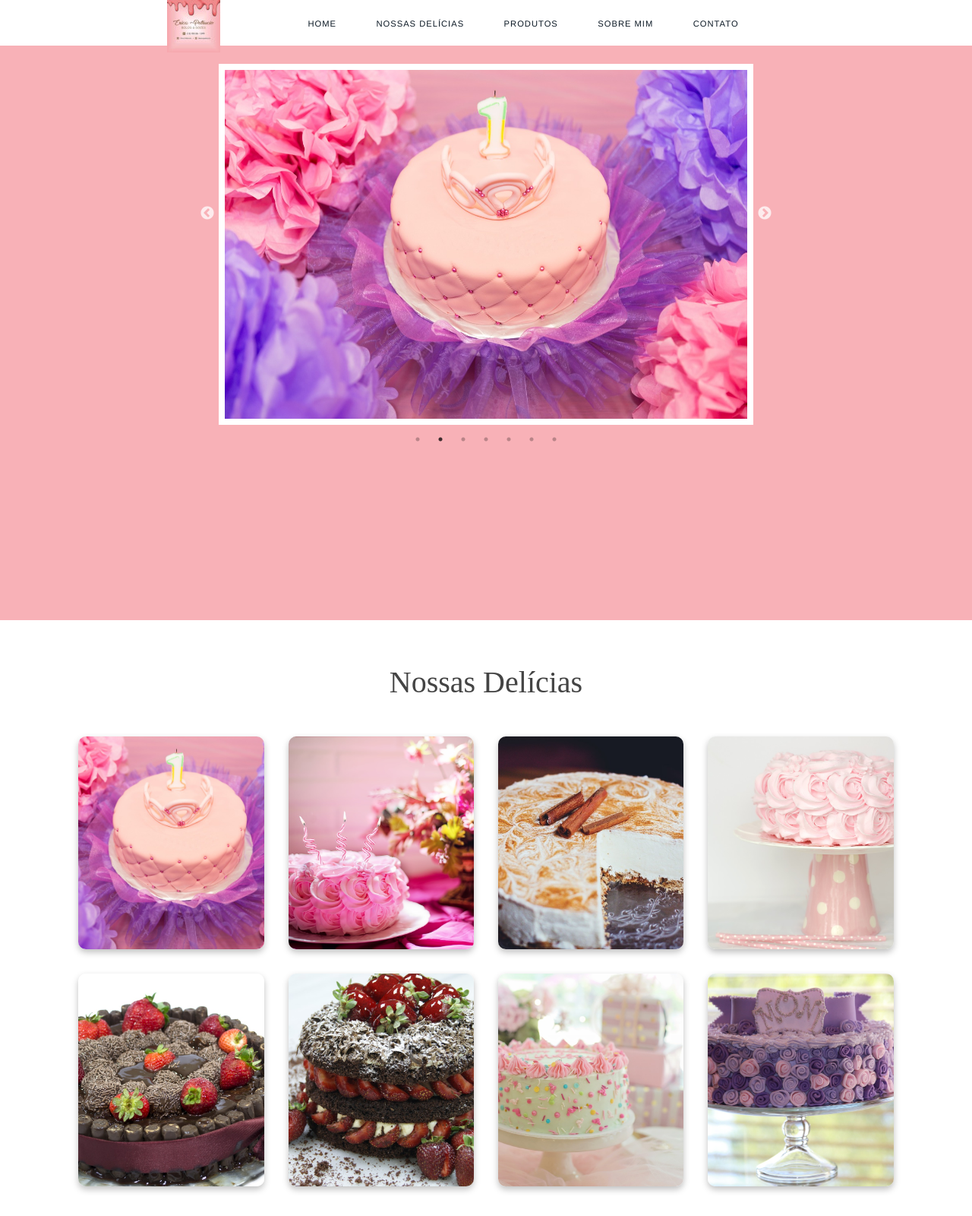
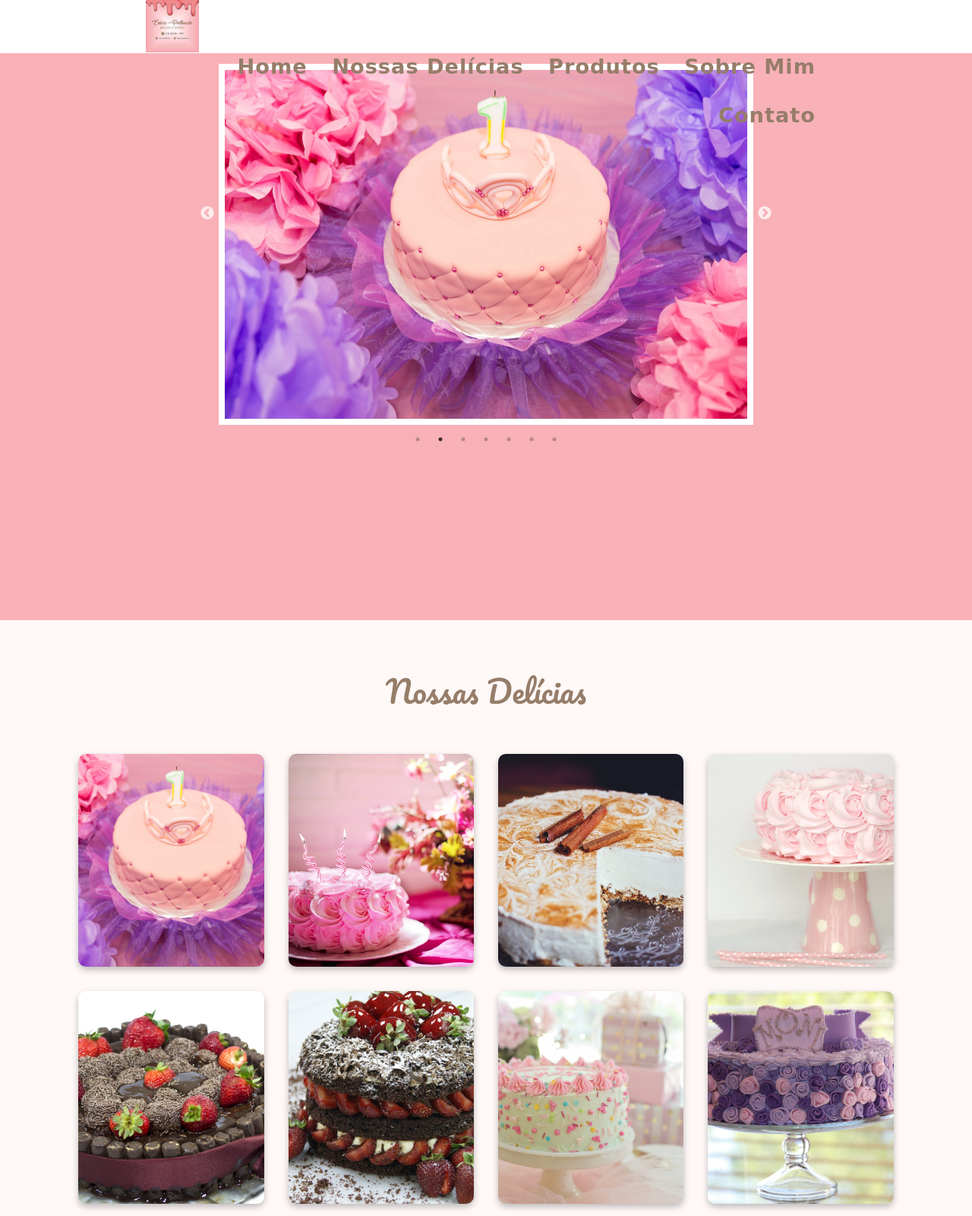
Before and after one commit to MDanielMacedo/siteErica, a plain HTML site: page index.html in a window 1280 px wide. Shown: the top 1600 px of the page at 76% size. Drawn offline with nearby package versions, Linux system fonts and the light colour scheme; files whose address does not match are found by name; a web font is replaced by a local one.

Commit message:
detalhes card flip

```diff
--- a/css/style.css
+++ b/css/style.css
@@ -1,3 +1,4 @@
+@import url('https://fonts.googleapis.com/css2?family=Allura&family=Arizonia&family=Pacifico&display=swap');
 * {
     border: 0;
     box-sizing: border-box;
@@ -17,7 +18,7 @@ body {
 
 a {
     color: inherit;
-    font-family: inherit;
+    font-family: 'Arizonia', cursive;
     font-size: inherit;
     text-decoration: none;
 }
@@ -31,7 +32,7 @@ a {
     color: rgb(13, 26, 38);
     position: fixed;
     top: 0;
-    height: 60px;
+    height: 70px;
     line-height: 60px;
     width: 100vw;
     z-index: 10;
@@ -57,15 +58,12 @@ a {
 
 .logo {
     float: left;
-    margin-left: 28px;
     height: 60px;
-    letter-spacing: 1px;
-    text-transform: uppercase;
 }
 
 @media(max-width: 768px) {
     .logo {
-        margin-left: 5px;
+        margin-left: 10px;
     }
 }
 
@@ -97,26 +95,40 @@ a {
 }
 
 #navbar li a {
-    color: rgb(13, 26, 38);
+    color: #967D69;
     display: block;
-    font-size: 0.7em;
+    font-size: 1.7em;
+    font-weight: 900;
     height: 50px;
     letter-spacing: 1px;
-    margin: 0 20px;
-    padding: 0 4px;
+    margin: 0 14px;
     position: relative;
     text-decoration: none;
-    text-transform: uppercase;
+    /* text-transform: uppercase; */
     transition: all 0.5s ease;
     -webkit-transition: all 0.5s ease;
 }
 
 #navbar li a:hover {
     /* border-bottom: 1px solid rgb(28, 121, 184); */
-    color: rgb(28, 121, 184);
+    color: #E7686F;
     transition: all 1s ease;
     -webkit-transition: all 1s ease;
 }
+
+@media(max-width: 1170px){
+    #navbar li a{
+       font-size: 0.8em;
+       margin: 0 12px;
+    }
+}
+@media(max-width: 960px){
+    #navbar li a{
+       font-size: 0.6em;
+       margin: 0 8px;
+    }
+}
+
 
 /* Animated Bottom Line */
 #navbar li a:before,
@@ -124,7 +136,7 @@ a {
     content: '';
     position: absolute;
     width: 0%;
-    height: 1px;
+    height: 2px;
     bottom: -1px;
     background: rgb(13, 26, 38);
 }
@@ -135,13 +147,13 @@ a {
 }
 
 #navbar li a:after {
-    background: rgb(13, 26, 38);
+    background: #967D69;
     right: 0;
     /* transition: width 0.8s cubic-bezier(0.22, 0.61, 0.36, 1); */
 }
 
 #navbar li a:hover:before {
-    background: rgb(13, 26, 38);
+    background: #E7686F;
     width: 100%;
     transition: width 0.5s cubic-bezier((0.22, 0.61, 0.36, 1));
 }
@@ -149,7 +161,7 @@ a {
 #navbar li a:hover:after {
     background: transparent;
     width: 100%;
-    /* transition: 0s; */
+    transition: 2s;
 }
 
 
@@ -477,6 +489,8 @@ a {
     background: url('http://www.templates-preview.com/bootstrap-templates/300111854/images/wave2.png') 0 0 repeat-x;
 }
 
+/* Slide */
+
 .container-carrosel {
     width: 55%;
     height: 102vh;
@@ -491,15 +505,17 @@ a {
 .container-flip {
     padding: 2%;
     width: 100%;
-    height: 120vh;
-    background: white;
+    height: 130vh;
+    background: #fef8f7;
 }
+
+/* Card Flip */
 
 h1 {
     font-size: 2.5rem;
-    font-family: 'Montserrat';
+    font-family: 'Pacifico', cursive;
     font-weight: normal;
-    color: #444;
+    color: #967D69;
     text-align: center;
     margin: 2rem 0;
 }
@@ -556,6 +572,7 @@ h1 {
 }
 
 .back {
+    opacity: .6;
     background: #cedce7;
     background: -webkit-linear-gradient(45deg, #cedce7 0%, #596a72 100%);
     background: -o-linear-gradient(45deg, #cedce7 0%, #596a72 100%);
@@ -658,8 +675,8 @@ h1 {
 }
 
 .back .inner span {
-    color: rgba(255, 255, 255, 0.7);
-    font-family: 'Montserrat';
+    color: #967D69;
+    font-family: 'Allura', cursive;
     font-weight: 300;
 }
 
--- a/index.html
+++ b/index.html
@@ -18,15 +18,15 @@
 </head>
 
 <body>
+  <header>
     <nav id="navbar" class="">
       <div class="nav-wrapper">
         <!-- Navbar Logo -->
         <div class="logo">
-        <!-- Logo Placeholder for Inlustration -->
           <a href="#home"><img src="imagem/cartaoErica-70.jpeg" alt="Logo"></a>
         </div>
 
-      <!-- Navbar Links -->
+        <!-- Menu -->
         <ul id="menu">
           <li><a href="#home">Home</a></li>
           <li><a href="#delicias">Nossas Delícias</a></li>
@@ -36,7 +36,10 @@
         </ul>
       </div>
     </nav>
+  </header>
 
+  <!-- Principal -->
+  <main>
     <div class="container-carrosel" id="home">
       <div class="slider">
         <img src="imagem//birthday1.jpg" alt="bolo1">
@@ -48,8 +51,10 @@
         <img src="imagem/cake-1971552_1280.jpg" alt="bolo7">
       </div>
     </div>
+  </main>
 
-  <!-- Flip Cards -->
+  <!-- Delícias-->
+  <section>
     <div class="container-flip" id="delicias">
       <div class="wrapper">
         <h1>Nossas Delícias</h1>
@@ -57,10 +62,11 @@
           <div class="col" ontouchstart="this.classList.toggle('hover');">
             <div class="container">
               <div class="front" style="background-image: url('imagem/birthday2-996.jpg');"></div>
-            <div class="back">
+              <div class="back" style="background-image: url('imagem/birthday2-996.jpg');">
                 <div class="inner">
                   <span>Bolo Danone</span>
-                <p>Lorem ipsum, dolor sit amet consectetur adipisicing elit. Alias cum repellat velit quae suscipit c.</p>
+                  <p>Lorem ipsum, dolor sit amet consectetur adipisicing elit. Alias cum repellat velit quae suscipit c.
+                  </p>
                 </div>
               </div>
             </div>
@@ -152,7 +158,13 @@
         </div>
       </div>
     </div>
-    <!-- Slick Sliver Js -->
+  </section>
+
+  <!-- Sobre mim -->
+
+<section>
+
+</section>
   <script src="js/jquery.js"></script>
   <script src="lib/slick-1.8.1/slick/slick.js"></script>
   <script src="js/script.js"></script>
```
Lines whose indentation alone changed are shown as unchanged.
